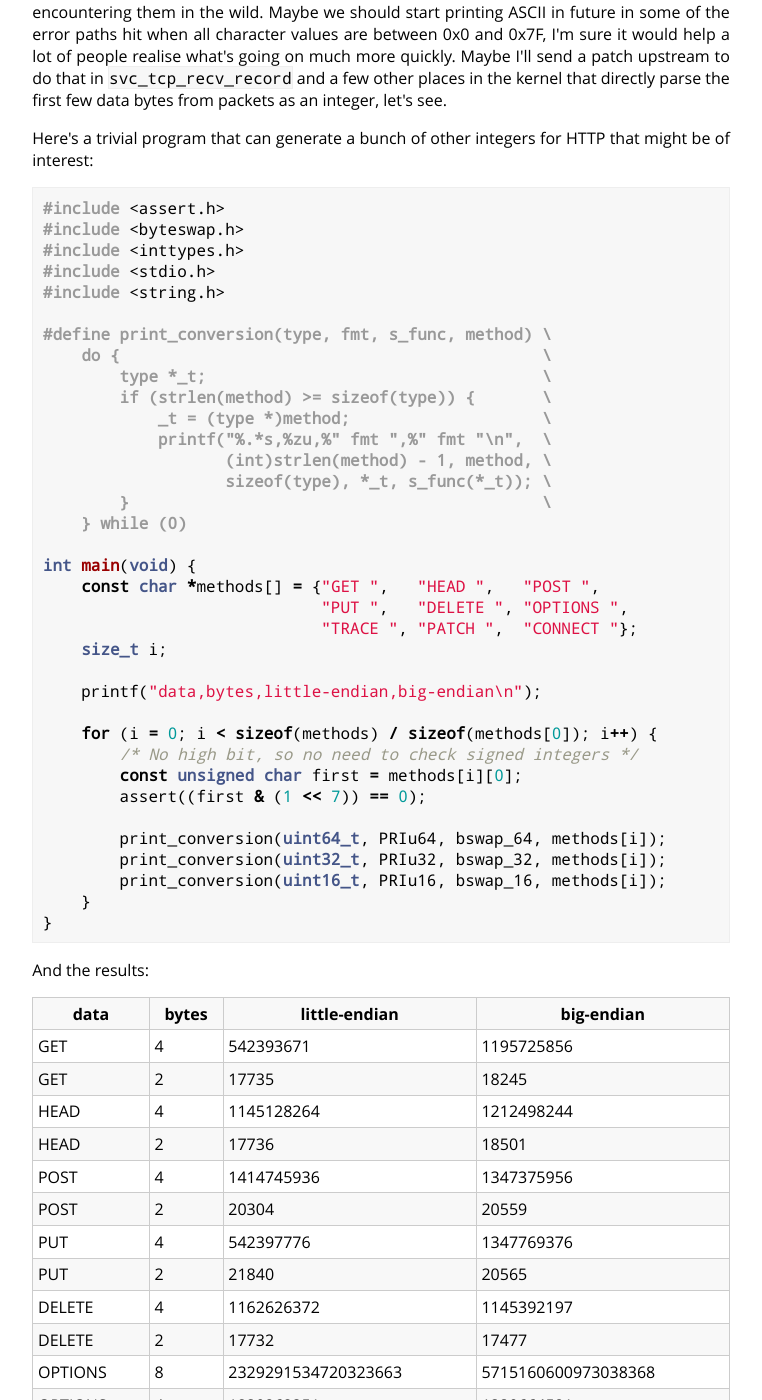
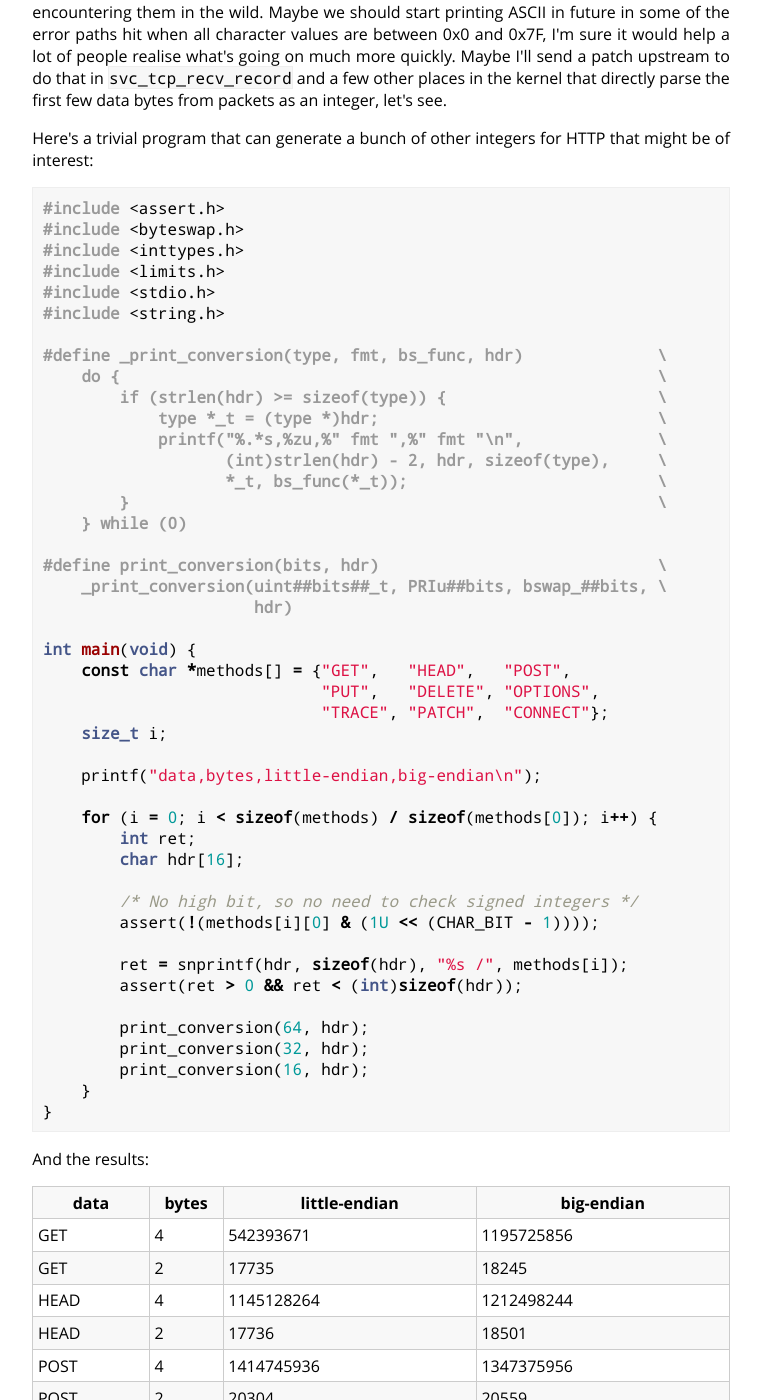
Before and after one commit to cdown/chrisdown.name, a Jekyll site: the page built from _posts/2020-01-13-1195725856-and-friends-the-origins-of-mysterious-numbers.md, in a window 1280 px wide and 1400 px high, scrolled down 1921 px. Shown: the whole window, without its empty margins (259-1021 px from the left). Built offline with Jekyll 4.4.1, drawn with Linux system fonts in a browser that asks for light colours; some of the changed text lies outside the part shown.

Commit message:
numbers post: Update with version which shows 8 byte DELETE result

```diff
--- a/_posts/2020-01-13-1195725856-and-friends-the-origins-of-mysterious-numbers.md
+++ b/_posts/2020-01-13-1195725856-and-friends-the-origins-of-mysterious-numbers.md
@@ -118,36 +118,45 @@ that might be of interest:
 #include <assert.h>
 #include <byteswap.h>
 #include <inttypes.h>
+#include <limits.h>
 #include <stdio.h>
 #include <string.h>
 
-#define print_conversion(type, fmt, s_func, method) \
-    do {                                            \
-        type *_t;                                   \
-        if (strlen(method) >= sizeof(type)) {       \
-            _t = (type *)method;                    \
-            printf("%.*s,%zu,%" fmt ",%" fmt "\n",  \
-                   (int)strlen(method) - 1, method, \
-                   sizeof(type), *_t, s_func(*_t)); \
-        }                                           \
+#define _print_conversion(type, fmt, bs_func, hdr)              \
+    do {                                                        \
+        if (strlen(hdr) >= sizeof(type)) {                      \
+            type *_t = (type *)hdr;                             \
+            printf("%.*s,%zu,%" fmt ",%" fmt "\n",              \
+                   (int)strlen(hdr) - 2, hdr, sizeof(type),     \
+                   *_t, bs_func(*_t));                          \
+        }                                                       \
     } while (0)
 
+#define print_conversion(bits, hdr)                             \
+    _print_conversion(uint##bits##_t, PRIu##bits, bswap_##bits, \
+                      hdr)
+
 int main(void) {
-    const char *methods[] = {"GET ",   "HEAD ",   "POST ",
-                             "PUT ",   "DELETE ", "OPTIONS ",
-                             "TRACE ", "PATCH ",  "CONNECT "};
+    const char *methods[] = {"GET",   "HEAD",   "POST",
+                             "PUT",   "DELETE", "OPTIONS",
+                             "TRACE", "PATCH",  "CONNECT"};
     size_t i;
 
     printf("data,bytes,little-endian,big-endian\n");
 
     for (i = 0; i < sizeof(methods) / sizeof(methods[0]); i++) {
+        int ret;
+        char hdr[16];
+
         /* No high bit, so no need to check signed integers */
-        const unsigned char first = methods[i][0];
-        assert((first & (1 << 7)) == 0);
+        assert(!(methods[i][0] & (1U << (CHAR_BIT - 1))));
 
-        print_conversion(uint64_t, PRIu64, bswap_64, methods[i]);
-        print_conversion(uint32_t, PRIu32, bswap_32, methods[i]);
-        print_conversion(uint16_t, PRIu16, bswap_16, methods[i]);
+        ret = snprintf(hdr, sizeof(hdr), "%s /", methods[i]);
+        assert(ret > 0 && ret < (int)sizeof(hdr));
+
+        print_conversion(64, hdr);
+        print_conversion(32, hdr);
+        print_conversion(16, hdr);
     }
 }
 {% endhighlight %}
```
Also changed, not shown: other parts of _posts/2020-01-13-1195725856-and-friends-the-origins-of-mysterious-numbers.md (+1 -0 lines).
